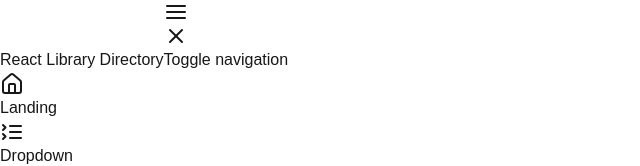
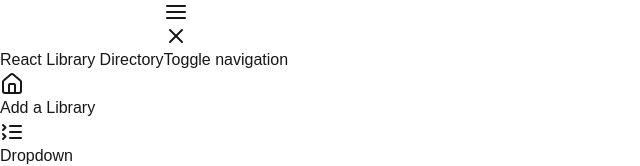
Before and after one commit to AyushJoshi1403/React-Library-Directory, a Next.js app in the folder frontend/: page / in a window 1280 px wide. Shown: the top 166 px of the page, without its empty margins (0-640 px from the left). Built offline with nearby package versions, Linux system fonts and the light colour scheme.

Commit message:
frontend

```diff
--- a/frontend/src/app/page.jsx
+++ b/frontend/src/app/page.jsx
@@ -8,7 +8,10 @@
         <h1>List of librarys</h1>
         </div>
         <div className='text-center'>
-          <input className='w-[75%] border bg-transparent rounded-l' type="text" placeholder='Search libraries...' />
+          <input
+            className='w-[75%] py-3 px-4 border bg-transparent border-gray-600 rounded-l mb-8 hover:'
+            type="text" placeholder='Search libraries...'
+          />
         </div>
       </div>
     </div>
--- a/frontend/src/components/Navbar.jsx
+++ b/frontend/src/components/Navbar.jsx
@@ -72,7 +72,7 @@
                   <div className="flex flex-col md:flex-row md:justify-end md:items-center gap-0.5 md:gap-1">
                     <a
                       className="p-2 flex items-center text-sm bg-gray-100 text-gray-800 hover:bg-gray-100 rounded-lg focus:outline-none focus:bg-gray-100 dark:bg-neutral-700 dark:text-neutral-200 dark:hover:bg-neutral-700 dark:focus:bg-neutral-700"
-                      href="#"
+                      href="add-package"
                       aria-current="page"
                     >
                       <svg
@@ -90,7 +90,7 @@
                         <path d="M15 21v-8a1 1 0 0 0-1-1h-4a1 1 0 0 0-1 1v8" />
                         <path d="M3 10a2 2 0 0 1 .709-1.528l7-5.999a2 2 0 0 1 2.582 0l7 5.999A2 2 0 0 1 21 10v9a2 2 0 0 1-2 2H5a2 2 0 0 1-2-2z" />
                       </svg>
-                      Landing
+                      Add a Library
                     </a>
                     {/* Dropdown */}
                     <div className="hs-dropdown [--strategy:static] md:[--strategy:fixed] [--adaptive:none] [--is-collapse:true] md:[--is-collapse:false] ">
```
